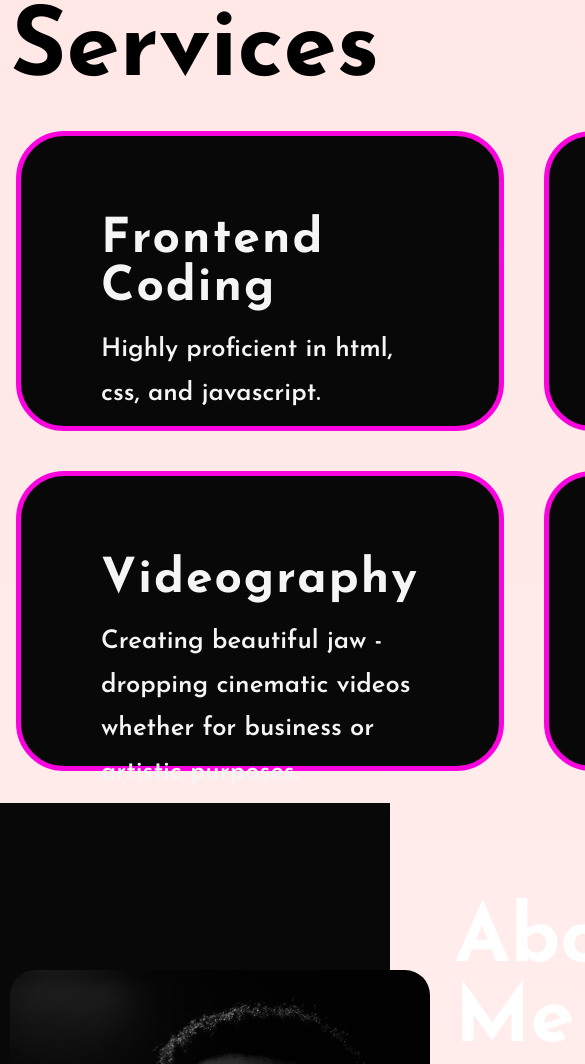
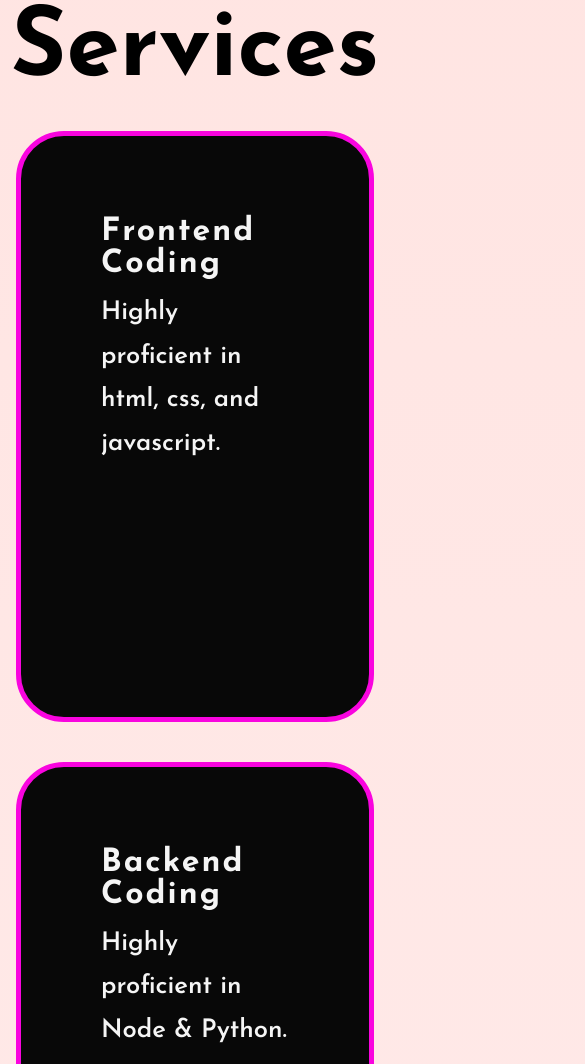
Before and after one commit to bdjoy2028/Porfolio-Website, a plain HTML site: page index.html in a window 390 px wide. Shown: the part 3194-4258 px from the top of the page, 585 px wide, since content can reach past the window. Drawn offline with Linux system fonts and the light colour scheme.

Commit message:
website redeploy

```diff
--- a/portfolio.css
+++ b/portfolio.css
@@ -320,7 +320,7 @@ h4{
 }
 .services-container{
     display: grid;
-    grid-template-columns: repeat(2,1fr);
+    grid-template-columns: repeat(auto-fit,50% 50%);
     align-items: center;
     gap: 2.5rem;
     margin-left: 1rem;
@@ -329,7 +329,7 @@ h4{
 }
 .service-box{
     background-color: rgb(8, 8, 8);
-    height: 300px;
+    height: 50vh;
     border-radius: 3rem;
     border: 5px solid transparent;
     border-color: #f904df;
@@ -624,11 +624,36 @@ body{
 .contact-right img{
     width: 500px;
 }
-@media (max-width:800px) {
+@media (max-width:500px) {
     .contact-inputs{
         width:80vw;
     }
     .contact-right{
         display: none;
     }
+    .services-container{
+        display: grid;
+        grid-template-columns: repeat(auto-fit,100%);
+        align-items: center;
+        gap: 2.5rem;
+        margin-left: 1rem;
+        margin-right: 1rem;
+        margin-bottom: 2rem;
+    }
+    .service-box{
+        background-color: rgb(8, 8, 8);
+        height: 70vh;
+        border-radius: 3rem;
+        border: 5px solid transparent;
+        border-color: #f904df;
+        cursor: pointer;
+        transition: 0.4s ease-in-out;
+        font-size: 8pt;
+    }
+    .service-info h4{
+        font-size: 2rem;
+        font-weight: 800;
+        line-height: 1;
+        color: whitesmoke;
+    }
 }
```
